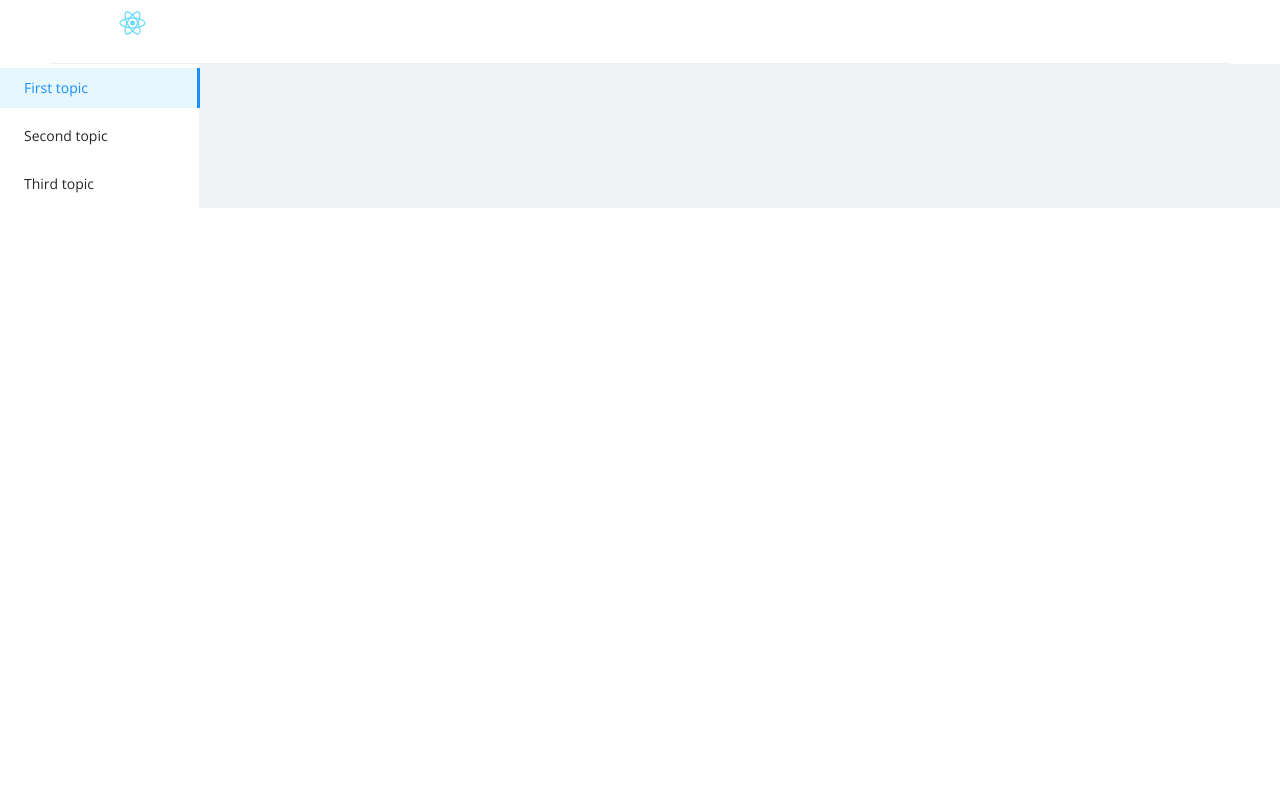
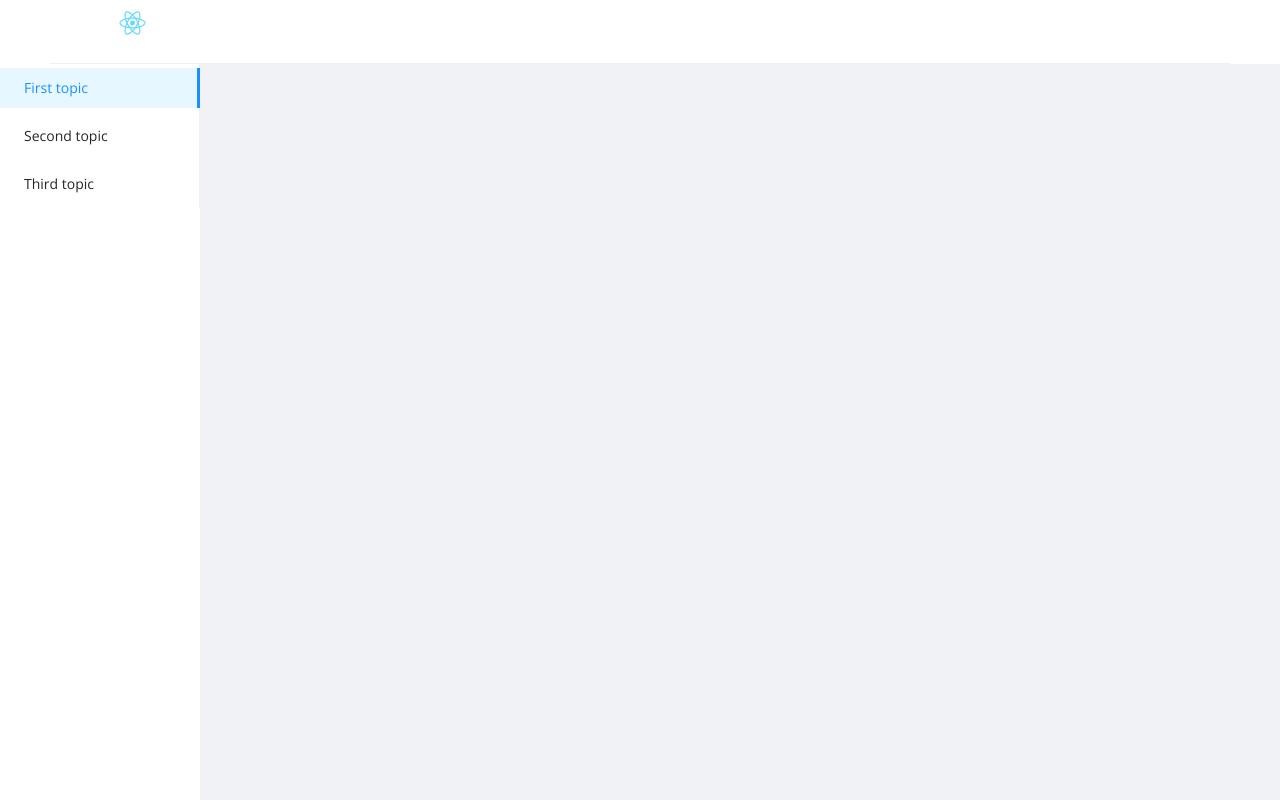
Before and after one commit to C-likethis123/ant-responsive-sidebar, a React (Create React App) app: page / in a window 1280 px wide. Shown: the top 800 px of the page. Built offline with nearby package versions, Linux system fonts and the light colour scheme.

Commit message:
Style the sidebar

```diff
--- /dev/null
+++ b/src/components/SideBar/SideBar.css
@@ -0,0 +1,4 @@
+.sidebar {
+    height: 1000px;
+    margin-right: 24px;
+}
--- a/src/components/SideBar/SideBar.js
+++ b/src/components/SideBar/SideBar.js
@@ -1,11 +1,12 @@
 import React from "react";
 import { Layout } from "antd";
-
+import "./SideBar.css"
 const SideBar = ({ menu }) => {
   return (
     <Layout.Sider
       className="sidebar"
       breakpoint={"lg"}
+      theme="light"
       collapsedWidth={0}
       trigger={null}
     >
--- a/src/components/TopicMenu.js
+++ b/src/components/TopicMenu.js
@@ -1,6 +1,5 @@
 import React from "react";
 import {Menu} from "antd";
-//TODO: make whole of sidebar white, if not it's too ugly
 //TODO: display components when i click on something in the sidebar.
 
 const TopicMenu = ({ topics, selectedKey, changeSelectedKey }) => {
```
